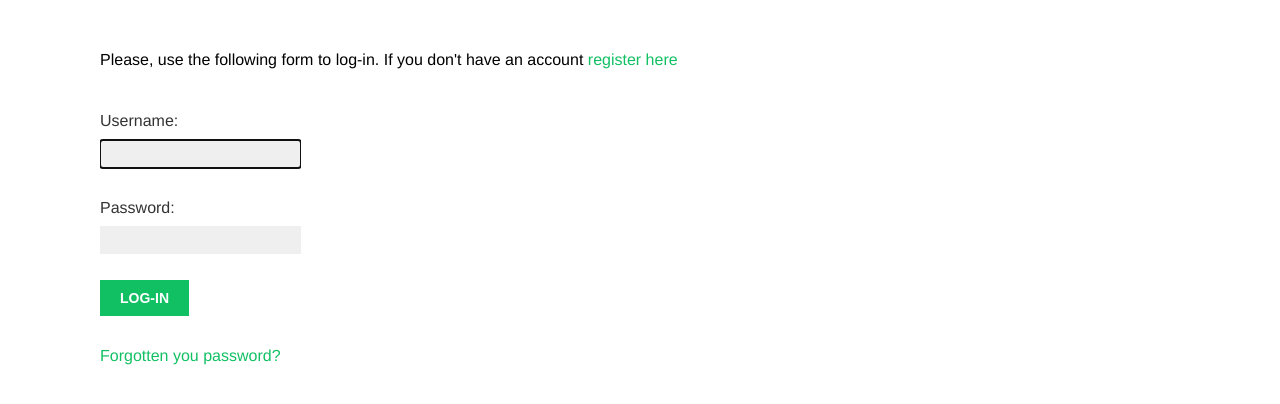
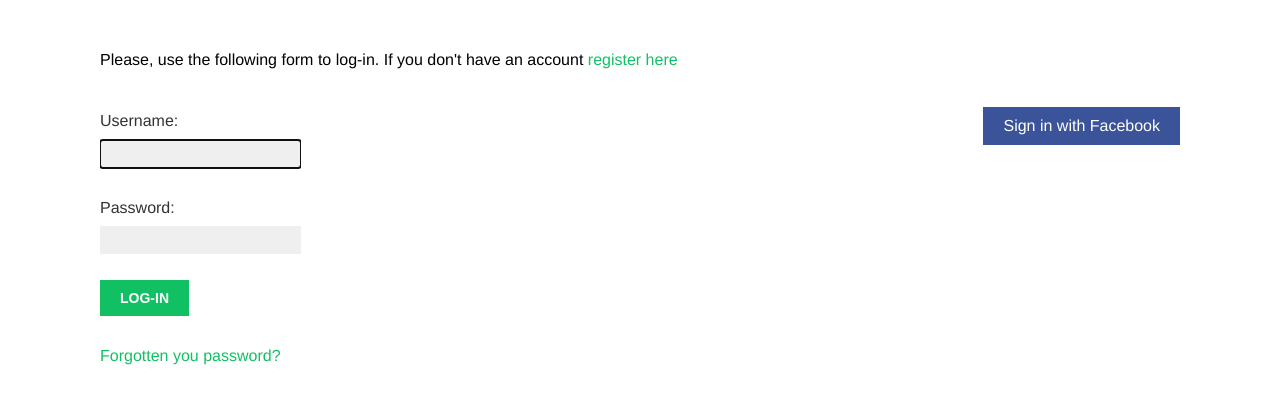
Before and after one commit to mohammadhprp/Django3ByExample, a Django app: page /account/login/ in a window 1280 px wide. Shown: the part 47-451 px from the top of the page. Run offline with Django 3.2, Linux system fonts and the light colour scheme; some web fonts are replaced.

Commit message:
add facebook auth in login page

```diff
--- a/bookmarks/account/templates/registration/login.html
+++ b/bookmarks/account/templates/registration/login.html
@@ -20,5 +20,12 @@
   </form>
   <p><a href="{% url 'password_reset' %}">Forgotten you password?</a></p>
 </div>
+  <div class="social">
+    <ul>
+      <li class="facebook">
+        <a href="{% url 'social:begin' 'facebook' %}">Sign in with Facebook</a>
+      </li>
+    </ul>
+  </div>
 
 {% endblock %}
--- a/bookmarks/bookmarks/settings.py
+++ b/bookmarks/bookmarks/settings.py
@@ -145,6 +145,10 @@ EMAIL_USE_TLS = True
 AUTHENTICATION_BACKENDS = [
     'django.contrib.auth.backends.ModelBackend',
     'social_core.backends.facebook.FacebookOAuth2',
-    # I can't verify on facebook developer becasue I live in Iran.
+    # I can't verify on facebook developer because I live in Iran.
     'account.authentication.EmailAuthBackend',
 ]
+
+SOCIAL_AUTH_FACEBOOK_KEY = '' # Facebook App ID
+SOCIAL_AUTH_FACEBOOK_SECRET = '' # Facebook App Secret
+SOCIAL_AUTH_FACEBOOK_SCOPE = ['email']
```
